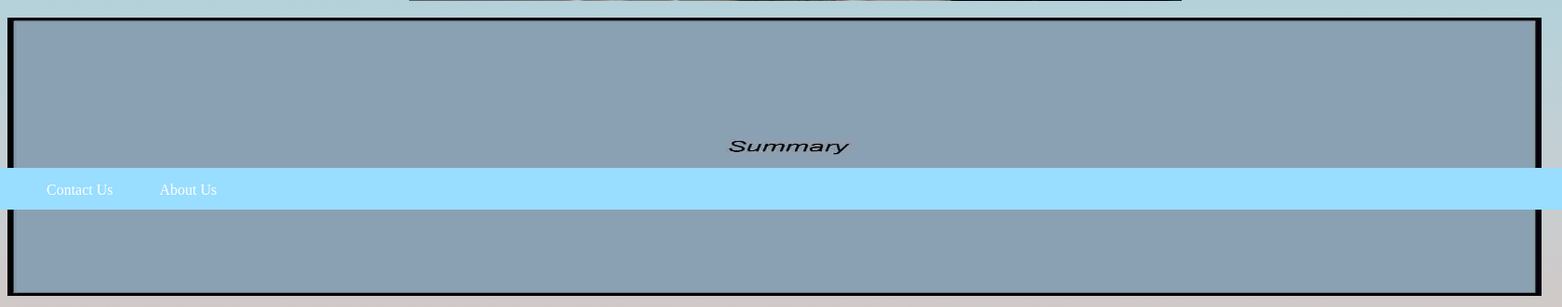
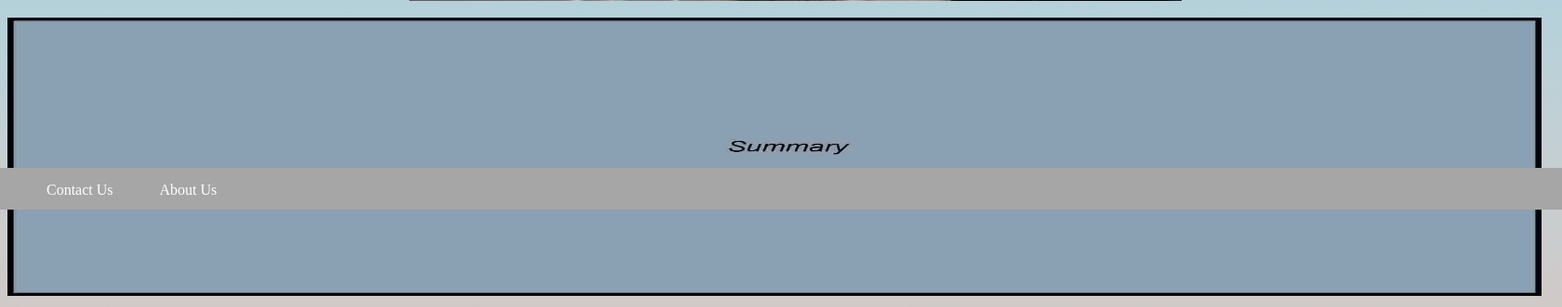
Before and after one commit to kieran6/urban-octo-waddle, a PHP site: page /YaleArt.html in a window 1680 px wide. Shown: the part 574-905 px from the top of the page at 93% size. Run offline with PHP 8.4, Linux system fonts and the light colour scheme.

Commit message:
Update YaleArt.css

```diff
--- a/YaleArt.css
+++ b/YaleArt.css
@@ -9,7 +9,7 @@ body {
 
 .footer
 {
-   background-color: #99ddff;
+   background-color: #a6a6a6;
    position:fixed;
    bottom:0px;
    left:0px;
```
